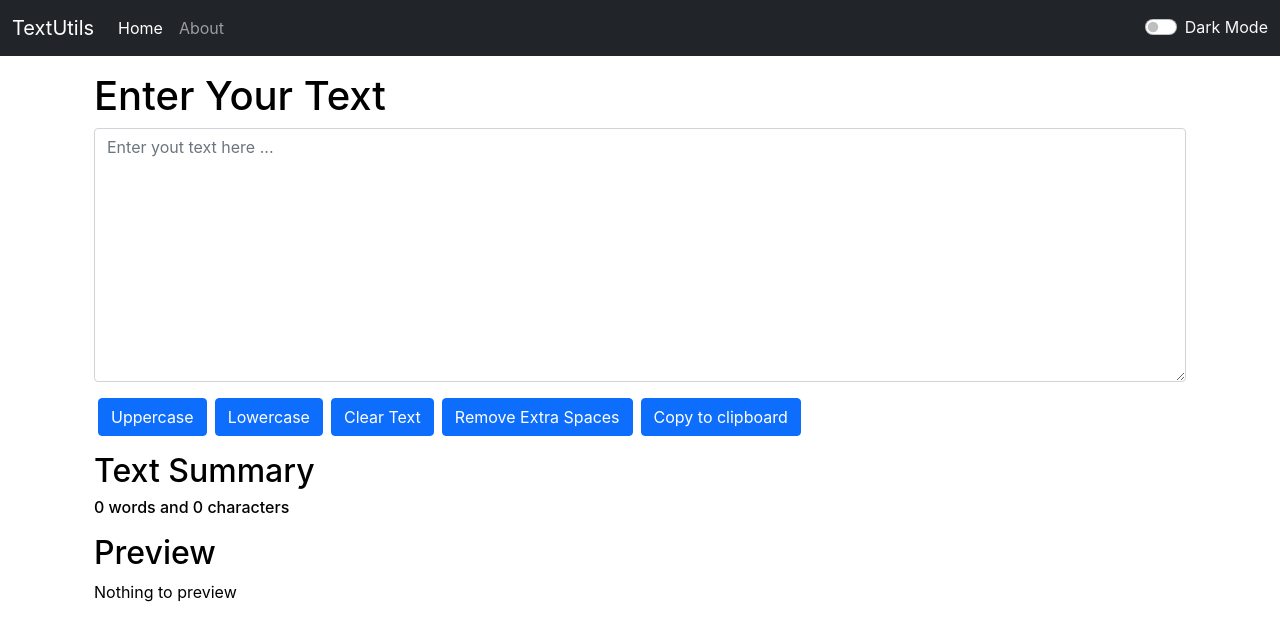
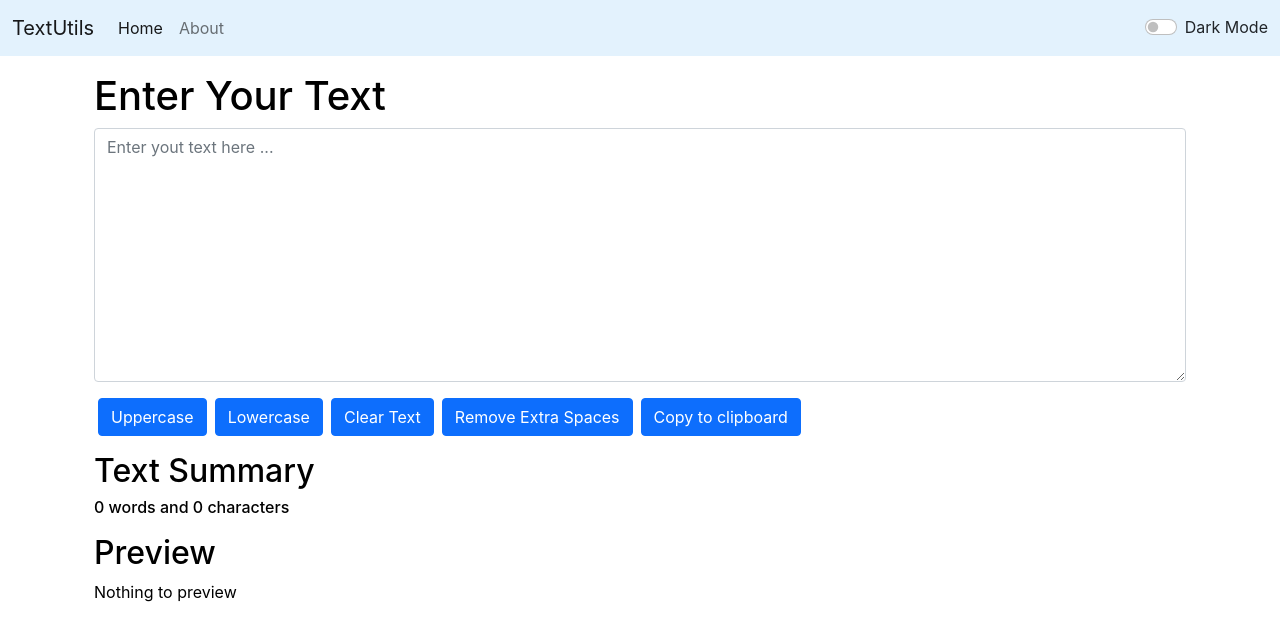
Before and after one commit to Kunal-Vijay/TextUtils, a React (Create React App) app: page / in a window 1280 px wide. Shown: the top 640 px of the page. Built offline with nearby package versions, Linux system fonts and the light colour scheme.

Commit message:
dark moded added

```diff
--- a/src/App.js
+++ b/src/App.js
@@ -1,26 +1,39 @@
 import './App.css';
 import Navbar from './components/Navbar';
 import TextForm from './components/TextForm';
+import Alert from './components/Alert';
 import React, { useState } from 'react'
 
 
 function App() {
-  const [mode,setMode]=useState('light');;
+  const [mode, setMode] = useState('light');
+  const [alert, setAlert] = useState(null);
+
+  // const setAlert = (msg,type)=>({
+  //   msg:msg,
+  //   type:type
+  // })
+
+
+
   const toggleMode = () => {
-    if (mode==='light') {
+    if (mode === 'light') {
       setMode('dark');
       document.body.style.backgroundColor = '#042743';
+      // setAlert("Dark mode has been enabled","success");
     } else {
       setMode('light');
       document.body.style.backgroundColor = 'white';
+      // setAlert("Light mode has been enabled","success");
     }
   }
 
   return (
     <>
-      <Navbar title="TextUtils" toggleMode={toggleMode}/>
+      <Navbar title="TextUtils" mode={mode} toggleMode={toggleMode} />
+      {/* <Alert alert={alert} /> */}
       <div className="container">
-        <TextForm heading = 'Enter Your Text' mode={mode}/>
+        <TextForm heading='Enter Your Text' mode={mode} />
       </div>
     </>
   );
--- a/src/components/Navbar.js
+++ b/src/components/Navbar.js
@@ -4,7 +4,8 @@ import PropTypes from 'prop-types'
 
 export default function Navbar(props) {
     return (
-        <nav className={`navbar navbar-expand-lg navbar-dark bg-dark`}>
+        <nav className={`navbar navbar-expand-lg navbar-${props.mode}`} style={{ backgroundColor: props.mode === 'light' ? '#e3f2fd' : 'rgb(33, 37, 41)',color: props.mode === 'light' ? 'black' : 'white' }}>
+            {/* <nav className={`navbar navbar-expand-lg navbar-${props.mode} bg-${props.mode}`}></nav> */}
             <div className="container-fluid">
                 <a className="navbar-brand" href="/">{props.title}</a>
                 <button className="navbar-toggler" type="button" data-bs-toggle="collapse" data-bs-target="#navbarSupportedContent" aria-controls="navbarSupportedContent" aria-expanded="false" aria-label="Toggle navigation">
@@ -25,7 +26,7 @@ export default function Navbar(props) {
                     </form> */}
                     <div className="form-check form-switch">
                         <input className="form-check-input" type="checkbox" onClick={props.toggleMode} role="switch" id="flexSwitchCheckDefault" />
-                        <label className="form-check-label text-light" htmlFor="flexSwitchCheckDefault">Dark Mode</label>
+                        <label className={`form-check-label text-${props.mode === 'light' ? 'dark' : 'light'}`} htmlFor="flexSwitchCheckDefault">Dark Mode</label>
                     </div>
                 </div>
             </div>
```
